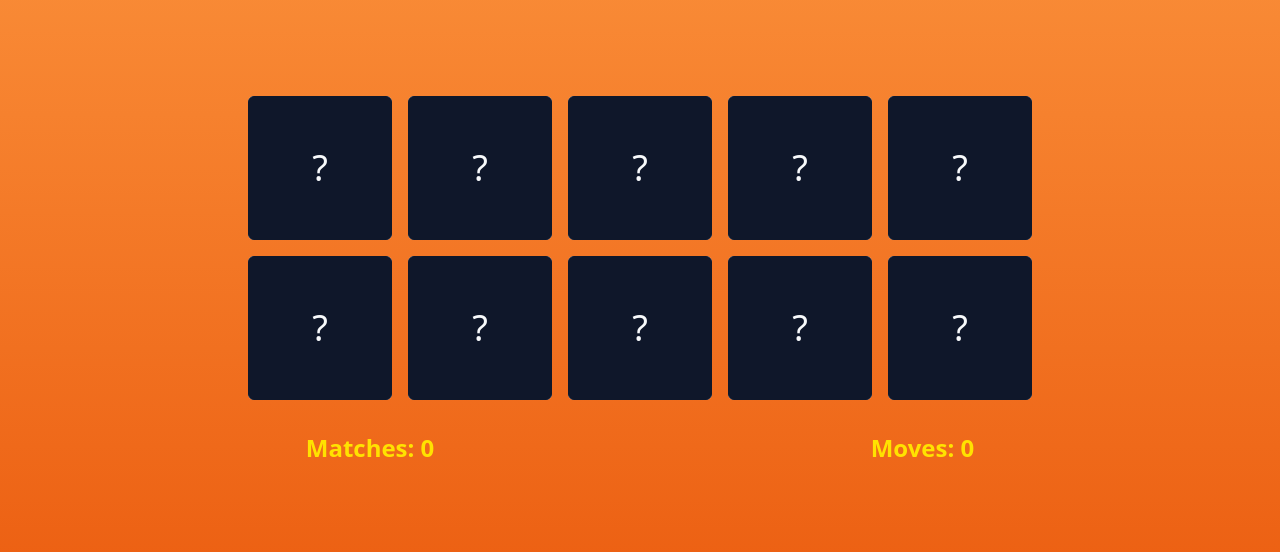
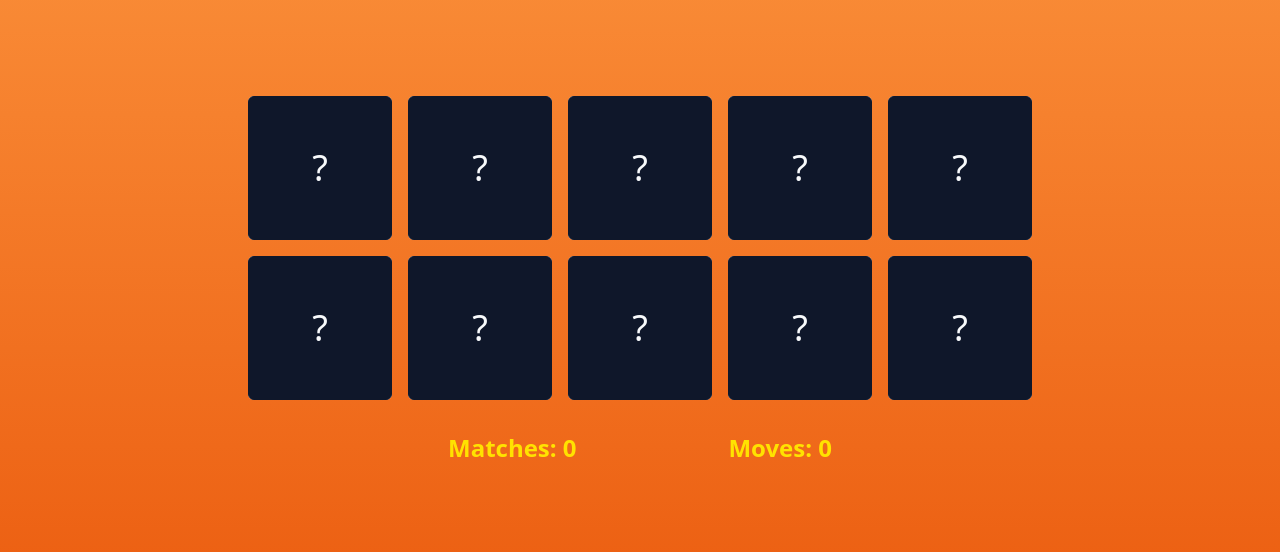
Before and after one commit to NicoCodesCode/osaka-memory-card-game, a React (Vite) app: page /play in a window 1280 px wide. Shown: the part 120-672 px from the top of the page. Built offline with nearby package versions, Linux system fonts and the light colour scheme.

Commit message:
fix game info text

```diff
--- a/src/components/GameInfo.jsx
+++ b/src/components/GameInfo.jsx
@@ -1,6 +1,6 @@
 export default function GameInfo({ state }) {
   return (
-    <section className="min-w-72 mx-auto flex flex-wrap justify-between sm:w-2/3">
+    <section className="max-w-32 flex flex-wrap justify-center sm:min-w-96 sm:justify-between">
       <p className="text-2xl font-bold text-center text-daioh-yellow">
         {state.allMatchesFound
           ? "All matches found!"
```
